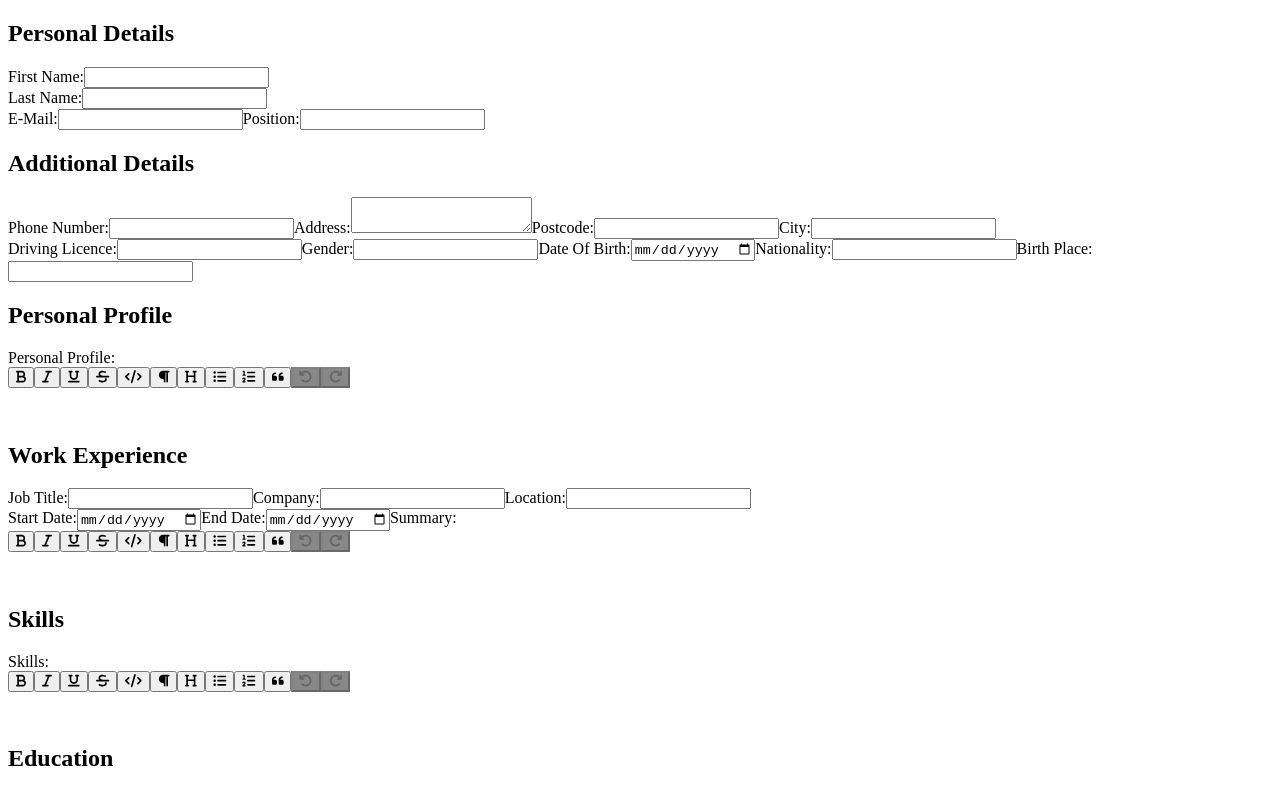
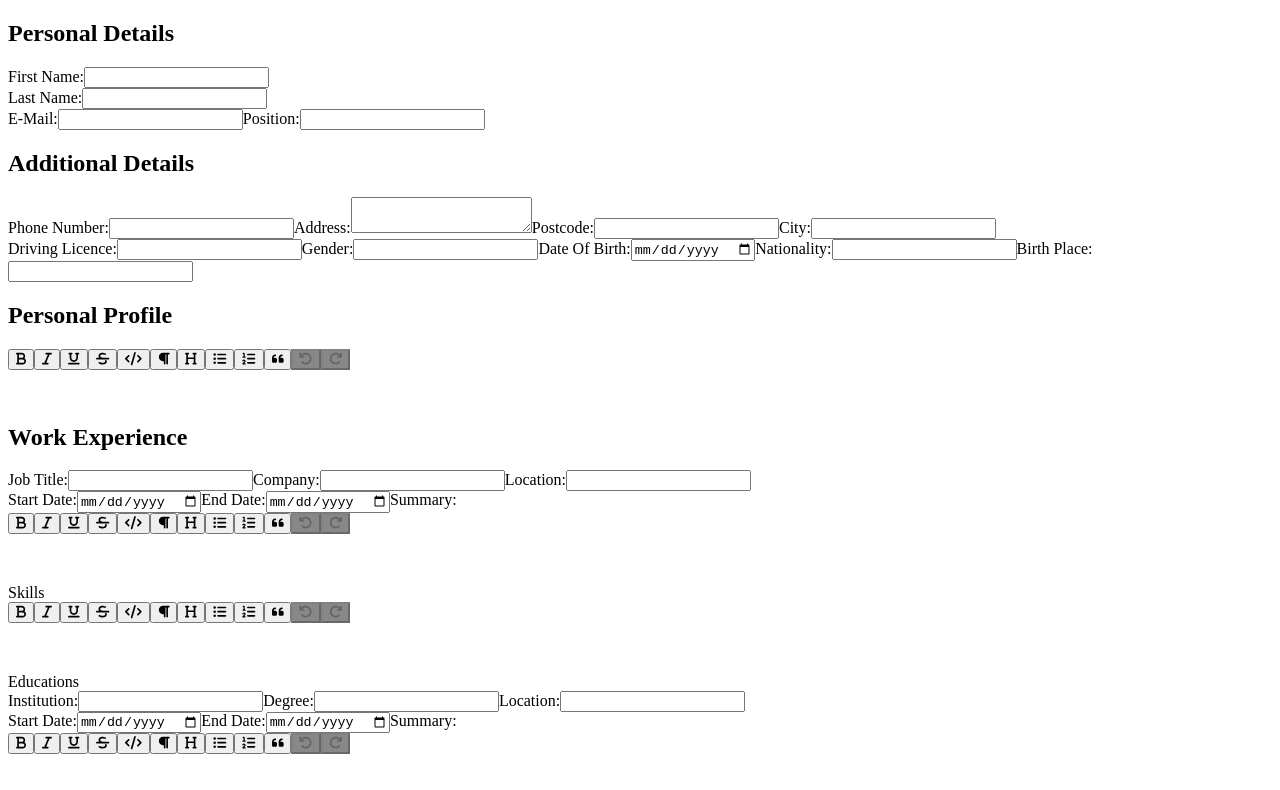
Before and after one commit to saad-rangara/CV-Editor, a Next.js app: page /resume in a window 1280 px wide. Shown: the top 790 px of the page. Built offline with nearby package versions, Linux system fonts and the light colour scheme.

Commit message:
tiptap previev

```diff
--- a/package.json
+++ b/package.json
@@ -15,6 +15,7 @@
     "@heroicons/react": "^2.1.5",
     "@liveblocks/client": "^2.11.0",
     "@liveblocks/react": "^2.11.0",
+    "@tiptap/extension-blockquote": "^2.9.1",
     "@tiptap/extension-color": "^2.9.1",
     "@tiptap/extension-image": "^2.9.1",
     "@tiptap/extension-list-item": "^2.9.1",
--- a/src/components/ResumeForm.jsx
+++ b/src/components/ResumeForm.jsx
@@ -1,6 +1,7 @@
 "use client";
 import React, { useReducer, useState } from "react";
 import RichTextEditor from "./RichTextEditor";
+// import dynamic from "next/dynamic";
 // import Tiptap from "./Tiptap";
 
 const initialState = {
@@ -335,20 +336,12 @@ export default function ResumeForm({ handleSubmit }) {
           Personal Profile
         </h2>
 
-        <label
+        {/* <label
           htmlFor="details"
           className="block text-gray-700 font-medium mb-2"
         >
           Personal Profile:
-        </label>
-        {/* <textarea
-          name="details"
-          id="details"
-          value={state.details}
-          onChange={handleInputChange}
-          required
-          className="w-full p-2 mb-8 border border-gray-300 rounded text-black focus:outline-none focus:ring-2 focus:ring-blue-500"
-        /> */}
+        </label> */}
         <RichTextEditor editorContent={content} onChange={handleEditorChange} />
 
         <h2 className="text-2xl font-bold mt-8 mb-6 text-gray-800">
@@ -442,13 +435,6 @@ export default function ResumeForm({ handleSubmit }) {
             >
               Summary:
             </label>
-            {/* <textarea
-              name="work_summary"
-              id="work_summary"
-              value={state.work_summary}
-              onChange={handleInputChange}
-              className="w-full p-2 mb-8 border border-gray-300 rounded text-black focus:outline-none focus:ring-2 focus:ring-blue-500"
-            /> */}
             <RichTextEditor
               editorContent={content}
               onChange={handleEditorChange}
@@ -456,27 +442,21 @@ export default function ResumeForm({ handleSubmit }) {
           </div>
         </div>
 
-        <h2 className="text-2xl font-bold mt-8 mb-6 text-gray-800">Skills</h2>
+        {/* <h2 className="text-2xl font-bold mt-8 mb-6 text-gray-800">Skills</h2> */}
 
         <label
           htmlFor="skills"
-          className="block text-gray-700 font-medium mb-2"
+          className="block text-gray-700 text-3xl font-medium mb-2"
         >
-          Skills:
+          Skills
         </label>
-        {/* <textarea
-          name="skills"
-          id="skills"
-          value={state.skills}
-          onChange={handleInputChange}
-          required
-          className="w-full p-2 mb-8 border border-gray-300 rounded text-black focus:outline-none focus:ring-2 focus:ring-blue-500"
-        /> */}
         <RichTextEditor editorContent={content} onChange={handleEditorChange} />
-
-        <h2 className="text-2xl font-bold mt-8 mb-6 text-gray-800">
-          Education
-        </h2>
+        <label
+          htmlFor="education"
+          className="block text-gray-700 text-3xl font-medium mb-2"
+        >
+          Educations
+        </label>
         <div className="flex space-x-4">
           <div className="w-1/2">
             <label
@@ -799,6 +779,11 @@ export default function ResumeForm({ handleSubmit }) {
             <></>
           )}
           {<p className="ml-4 mr-4 text-gray-600 text-xs">{state.skills}</p>}
+
+          <div
+            className="ml-4 mr-4 text-gray-600 text-xs"
+            dangerouslySetInnerHTML={{ __html: content }}
+          />
         </div>
       </div>
     </div>
--- a/src/components/RichTextEditor.jsx
+++ b/src/components/RichTextEditor.jsx
@@ -29,7 +29,7 @@ import ListItem from "@tiptap/extension-list-item";
 const RichTextEditor = ({ editorContent, onChange }) => {
   const editor = useEditor({
     extensions: [
-      StarterKit, // Provides core formatting
+      StarterKit,
       BulletList,
       OrderedList,
       TextStyle,
```
Also changed, not shown: 1 other file (tests, documents, lock files or other folders).
